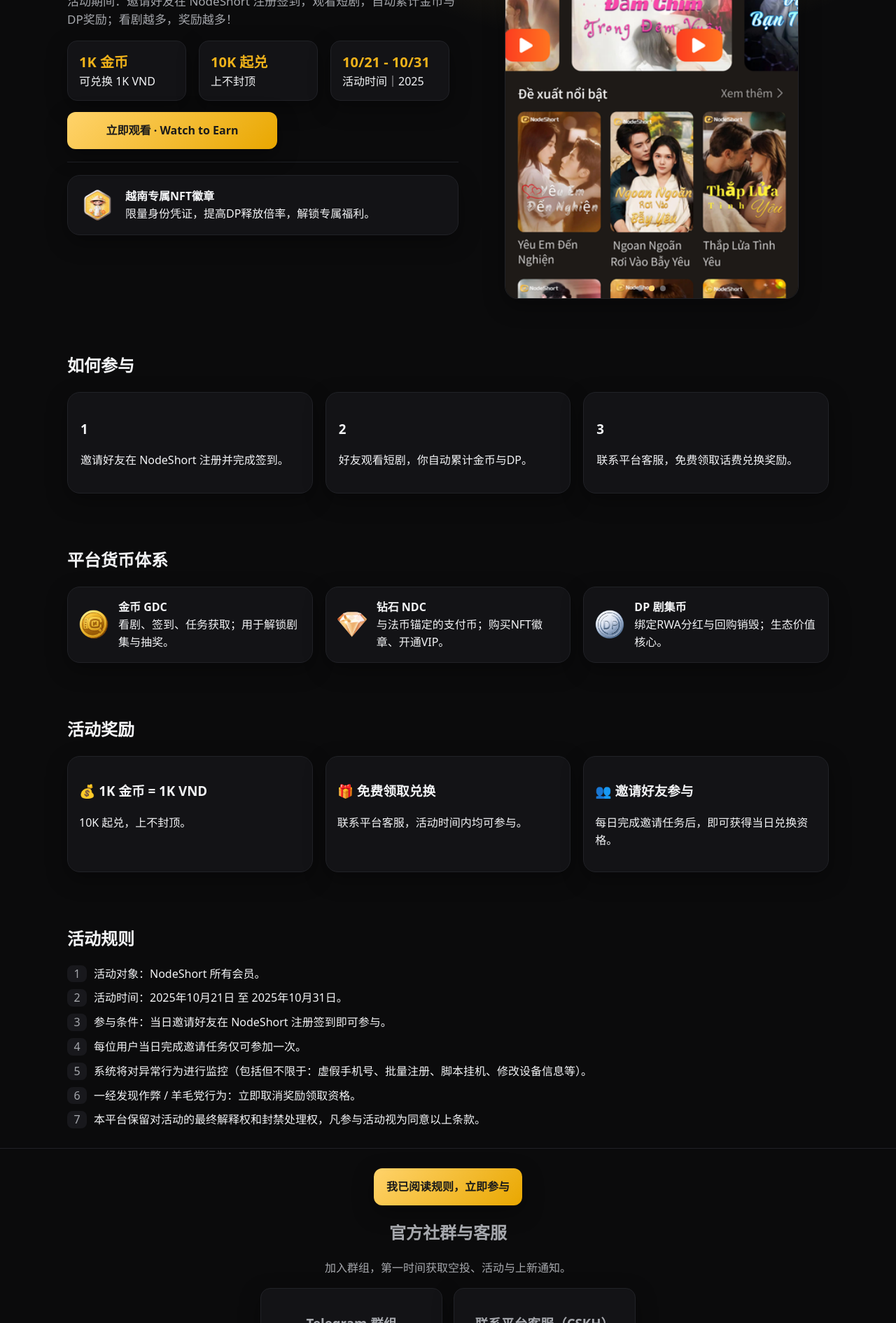
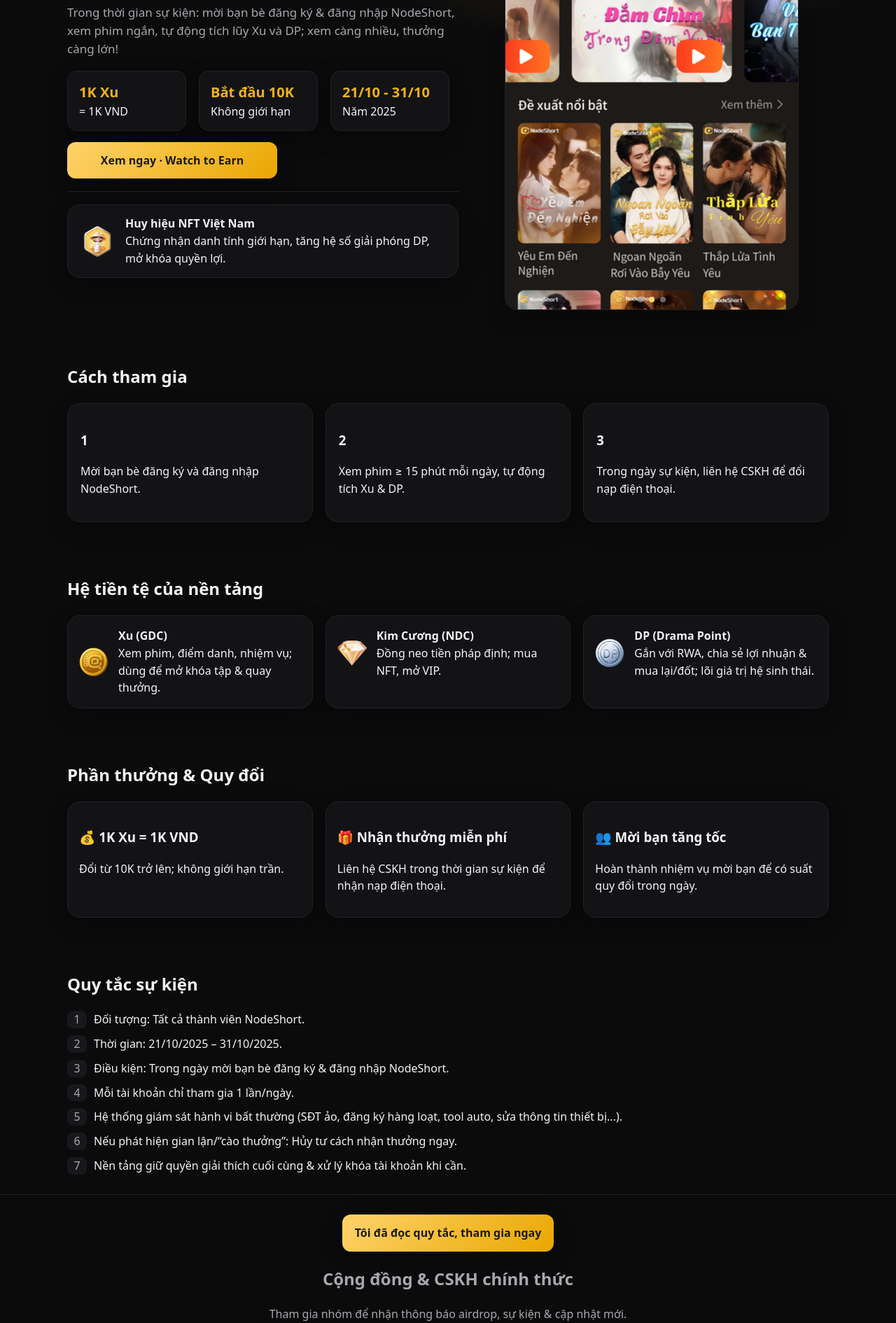
Before and after one commit to luohan245-max/nodeshort-01-gift, a plain HTML site: page nodeshort-landing-gift/index.html in a window 1280 px wide. Shown: the part 358-2248 px from the top of the page at 70% size. Drawn offline with Linux system fonts and the light colour scheme.

Commit message:
Update index.html

```diff
--- a/nodeshort-landing-gift/index.html
+++ b/nodeshort-landing-gift/index.html
@@ -1,73 +1,68 @@
 <!doctype html>
-<html lang="zh-CN" data-theme="dark">
+<html lang="vi" data-theme="dark">
 <head>
   <meta charset="utf-8" />
   <meta name="viewport" content="width=device-width, initial-scale=1, viewport-fit=cover" />
   <meta name="theme-color" content="#0b0b0c" />
-  <title>NodeShort｜邀请好友看剧，百亿话费免费充</title>
-  <meta name="description" content="NodeShort 官方网页活动：邀请好友看剧，百亿话费免费充。看剧赚金币、DP分红、NFT徽章。纯网页端体验，适配Facebook广告投放。" />
+  <title>NodeShort｜Xem phim nhận Xu – Nạp điện thoại miễn phí</title>
+  <meta name="description" content="NodeShort - Sự kiện web chính thức: Xem phim nhận Xu, DP, Kim Cương & NFT. Trải nghiệm thuần web, tối ưu cho quảng cáo Facebook." />
+  <!-- Open Graph -->
   <meta property="og:type" content="website" />
-  <meta property="og:title" content="NodeShort｜邀请好友看剧，百亿话费免费充" />
-  <meta property="og:description" content="纯网页端｜看你爱的剧，自动领取金币、DP、钻石；娱乐也是投资。" />
+  <meta property="og:title" content="NodeShort｜Xem phim nhận Xu – Nạp điện thoại miễn phí" />
+  <meta property="og:description" content="Xem phim yêu thích, tự động nhận Xu, DP, Kim Cương; Giải trí cũng là đầu tư." />
   <meta property="og:image" content="./assets/nodeshort-og-1200x630.png" />
   <meta property="og:url" content="https://www.nodeshort.com/h5/#/?code=9HKKIP" />
 
   <!-- Meta Pixel Code -->
   <script>
-  !function(f,b,e,v,n,t,s)
-  {if(f.fbq)return;n=f.fbq=function(){n.callMethod?
-  n.callMethod.apply(n,arguments):n.queue.push(arguments)};
-  if(!f._fbq)f._fbq=n;n.push=n;n.loaded=!0;n.version='2.0';
-  n.queue=[];t=b.createElement(e);t.async=!0;
-  t.src=v;s=b.getElementsByTagName(e)[0];
-  s.parentNode.insertBefore(t,s)}(window, document,'script',
-  'https://connect.facebook.net/en_US/fbevents.js');
-  fbq('init', '855402777027838');
-  fbq('track', 'PageView');
+  !function(f,b,e,v,n,t,s){if(f.fbq)return;n=f.fbq=function(){n.callMethod?
+  n.callMethod.apply(n,arguments):n.queue.push(arguments)};if(!f._fbq)f._fbq=n;
+  n.push=n;n.loaded=!0;n.version='2.0';n.queue=[];t=b.createElement(e);t.async=!0;
+  t.src=v;s=b.getElementsByTagName(e)[0];s.parentNode.insertBefore(t,s)}(window,document,'script','https://connect.facebook.net/en_US/fbevents.js');
+  fbq('init','855402777027838'); fbq('track','PageView');
   </script>
-  <noscript><img height="1" width="1" style="display:none"
-  src="https://www.facebook.com/tr?id=855402777027838&ev=PageView&noscript=1"/></noscript>
+  <noscript><img height="1" width="1" style="display:none" src="https://www.facebook.com/tr?id=855402777027838&ev=PageView&noscript=1"/></noscript>
   <!-- End Meta Pixel Code -->
 
   <style>
-    :root{
-      --bg:#0b0b0c;--card:#131316;--muted:#a6a8ad;--text:#f3f4f6;--gold:#efb21a;--accent:#e9a700;--brand:#ffd36b;--line:#212227;--shadow:0 10px 30px rgba(0,0,0,.35);
-      --btn-fg:#1a1a1a;
-    }
-    :root[data-theme="light"]{
-      --bg:#ffffff;--card:#ffffff;--muted:#5b5f66;--text:#121316;--gold:#efb21a;--accent:#e9a700;--brand:#ffcc5d;--line:#e9eaee;--shadow:0 10px 30px rgba(0,0,0,.08);
-      --btn-fg:#121316;
-    }
+    :root{--bg:#0b0b0c;--card:#131316;--muted:#a6a8ad;--text:#f3f4f6;--gold:#efb21a;--accent:#e9a700;--brand:#ffd36b;--line:#212227;--shadow:0 10px 30px rgba(0,0,0,.35);--btn-fg:#1a1a1a;}
+    :root[data-theme="light"]{--bg:#ffffff;--card:#ffffff;--muted:#5b5f66;--text:#121316;--gold:#efb21a;--accent:#e9a700;--brand:#ffcc5d;--line:#e9eaee;--shadow:0 10px 30px rgba(0,0,0,.08);--btn-fg:#121316;}
     *{box-sizing:border-box}
     html,body{margin:0;padding:0;background:var(--bg);color:var(--text);font-family:system-ui,-apple-system,Segoe UI,Roboto,Helvetica,Arial,"PingFang SC","Microsoft Yahei",sans-serif;line-height:1.55;overflow-x:hidden}
     img{display:block;max-width:100%}
     a{color:inherit;text-decoration:none;cursor:pointer}
     .container{width:min(1120px,100%);margin-inline:auto;padding:0 16px}
 
-    header{position:sticky;top:0;z-index:50;background:color-mix(in oklch, var(--bg) 90%, transparent);backdrop-filter:saturate(140%) blur(10px);border-bottom:1px solid var(--line)}
-    .nav{display:flex;align-items:center;justify-content:space-between;padding:10px 0}
+    /* Header */
+    header{position:sticky;top:0;z-index:50;background:color-mix(in oklch,var(--bg) 90%,transparent);backdrop-filter:saturate(140%) blur(10px);border-bottom:1px solid var(--line)}
+    .nav{display:flex;align-items:center;justify-content:space-between;padding:12px 0}
     .brand{display:flex;align-items:center}
     .brand img{height:80px}
     .btn{display:inline-flex;align-items:center;justify-content:center;gap:10px;border:0;border-radius:12px;padding:14px 18px;background:linear-gradient(135deg,var(--brand),var(--accent));color:var(--btn-fg);font-weight:800;box-shadow:var(--shadow);cursor:pointer;transition:.2s transform}
     .btn:hover{transform:translateY(-2px)}
     .btn.secondary{background:transparent;color:var(--text);border:1px solid var(--line)}
+    .theme-toggle{display:inline-flex;align-items:center;gap:8px;background:transparent;border:1px solid var(--line);padding:8px 10px;border-radius:10px;color:var(--muted);cursor:pointer}
 
-    .hero{padding:44px 0 28px;background:radial-gradient(60% 70% at 70% 0%, color-mix(in oklch, var(--brand) 30%, transparent), transparent 65%)}
+    /* Hero */
+    .hero{padding:56px 0 28px;background:radial-gradient(60% 70% at 70% 0%, color-mix(in oklch, var(--brand) 30%, transparent), transparent 65%)}
     .hero-grid{display:grid;grid-template-columns:1.05fr .95fr;gap:24px}
     @media (max-width:900px){.hero-grid{grid-template-columns:1fr}}
     .tag{display:inline-flex;align-items:center;gap:8px;color:#111;background:var(--brand);padding:6px 10px;border-radius:999px;font-weight:800;font-size:.9rem}
     .hero h1{margin:14px 0 10px;font-size:clamp(28px,4.2vw,44px)}
     .lead{color:var(--muted);font-size:clamp(14px,1.8vw,17px)}
 
+    /* Stats */
     .stats{display:flex;gap:18px;flex-wrap:wrap;margin:16px 0}
     .stat{background:var(--card);border:1px solid var(--line);border-radius:14px;padding:14px 16px;min-width:170px;box-shadow:var(--shadow)}
     .stat b{font-size:20px;color:var(--gold)}
 
+    /* Sections */
     .section{padding:28px 0}
     .card{background:var(--card);border:1px solid var(--line);border-radius:18px;box-shadow:var(--shadow)}
     .grid-3{display:grid;grid-template-columns:repeat(3,1fr);gap:18px}
     @media (max-width:900px){.grid-3{grid-template-columns:1fr}}
 
+    /* Token+Rules */
     .token{display:flex;gap:14px;align-items:center}
     .token img{width:42px;height:42px}
     .list{display:grid;gap:10px;margin:0;padding:0}
@@ -75,6 +70,7 @@
     .idx{background:color-mix(in oklch, var(--line) 60%, var(--bg));border-radius:8px;min-width:28px;text-align:center;color:var(--muted)}
     .hr{height:1px;background:var(--line);margin:18px 0}
 
+    /* Carousel — one image per view */
     .carousel{position:relative;overflow:hidden;border-radius:18px;border:1px solid var(--line);box-shadow:var(--shadow);width:100%;max-width:420px;margin:auto}
     .slides{display:flex;transition:transform .5s ease}
     .slides img{flex:0 0 100%;width:100%;height:100%;object-fit:cover}
@@ -83,6 +79,7 @@
     .dot.active{background:var(--brand)}
     @media (min-width:0){#carousel{aspect-ratio:9/16;max-height:80vh;}#carousel .slides{height:100%}}
 
+    /* Footer */
     footer{border-top:1px solid var(--line);padding:28px 0;color:var(--muted)}
     .footer-col{text-align:center}
     .footer-links{display:flex;flex-wrap:wrap;gap:16px;justify-content:center}
@@ -97,44 +94,46 @@
         <img src="./assets/nodeshort-logo.png" alt="NodeShort Logo" loading="lazy" decoding="async">
       </div>
       <div style="display:flex;gap:10px;align-items:center">
-        <button id="themeToggle" class="btn secondary" aria-label="切换主题">🌙/☀️ 主题</button>
-        <a href="https://www.nodeshort.com/h5/#/?code=9HKKIP" class="btn" target="_blank" rel="noopener">立即参与</a>
-        <a class="btn secondary" id="joinGroup">加入Telegram群组</a>
-        <a class="btn secondary" id="contactCS">联系客服</a>
+        <button id="themeToggle" class="theme-toggle" aria-label="Đổi giao diện">🌙/☀️ Chủ đề</button>
+        <a href="https://www.nodeshort.com/h5/#/?code=9HKKIP" class="btn" target="_blank" rel="noopener">Tham gia ngay</a>
+        <a class="btn secondary" id="joinGroup">Nhóm Telegram</a>
+        <a class="btn secondary" id="contactCS">Liên hệ CSKH</a>
       </div>
     </div>
   </header>
 
   <main>
+    <!-- Hero -->
     <section class="hero">
       <div class="container hero-grid">
         <div>
-          <span class="tag">最新活动</span>
-          <h1>🎬 邀请好友看剧，百亿话费免费充</h1>
-          <p class="lead">活动期间：邀请好友在 NodeShort 注册签到，观看短剧，自动累计金币与DP奖励；看剧越多，奖励越多！</p>
+          <span class="tag">Sự kiện mới</span>
+          <h1>🎬 Mời bạn bè xem phim, nạp điện thoại miễn phí</h1>
+          <p class="lead">Trong thời gian sự kiện: mời bạn bè đăng ký & đăng nhập NodeShort, xem phim ngắn, tự động tích lũy Xu và DP; xem càng nhiều, thưởng càng lớn!</p>
           <div class="stats">
-            <div class="stat"><b>1K 金币</b><div class="muted">可兑换 1K VND</div></div>
-            <div class="stat"><b>10K 起兑</b><div class="muted">上不封顶</div></div>
-            <div class="stat"><b>10/21 - 10/31</b><div class="muted">活动时间｜2025</div></div>
+            <div class="stat"><b>1K Xu</b><div class="muted">= 1K VND</div></div>
+            <div class="stat"><b>Bắt đầu 10K</b><div class="muted">Không giới hạn</div></div>
+            <div class="stat"><b>21/10 - 31/10</b><div class="muted">Năm 2025</div></div>
           </div>
           <div style="display:grid;grid-template-columns:1fr;gap:12px;max-width:300px">
-            <a id="cta" class="btn" href="https://www.nodeshort.com/h5/#/?code=9HKKIP" target="_blank" rel="noopener">立即观看 · Watch to Earn</a>
+            <a id="cta" class="btn" href="https://www.nodeshort.com/h5/#/?code=9HKKIP" target="_blank" rel="noopener">Xem ngay · Watch to Earn</a>
           </div>
           <div class="hr"></div>
           <div class="card" style="padding:14px;display:flex;align-items:center;gap:12px">
-            <img src="./assets/nodeshort-vietnam-badge-256.png" alt="越南专属NFT徽章" loading="lazy" decoding="async" style="width:56px;height:56px">
+            <img src="./assets/nodeshort-vietnam-badge-256.png" alt="Huy hiệu NFT Việt Nam" loading="lazy" decoding="async" style="width:56px;height:56px">
             <div>
-              <div><strong>越南专属NFT徽章</strong></div>
-              <div class="muted">限量身份凭证，提高DP释放倍率，解锁专属福利。</div>
+              <div><strong>Huy hiệu NFT Việt Nam</strong></div>
+              <div class="muted">Chứng nhận danh tính giới hạn, tăng hệ số giải phóng DP, mở khóa quyền lợi.</div>
             </div>
           </div>
         </div>
         <div>
+          <!-- Carousel -->
           <div class="carousel" id="carousel">
             <div class="slides">
-              <img src="./assets/nodeshort-app-home-768.png" alt="NodeShort 首页界面" loading="lazy" decoding="async">
-              <img src="./assets/nodeshort-app-player-768.png" alt="NodeShort 剧场界面" loading="lazy" decoding="async">
-              <img src="./assets/nodeshort-app-toplist-768.png" alt="NodeShort 排行榜界面" loading="lazy" decoding="async">
+              <img src="./assets/nodeshort-app-home-768.png" alt="Giao diện Trang chủ" loading="lazy" decoding="async">
+              <img src="./assets/nodeshort-app-player-768.png" alt="Giao diện Phim" loading="lazy" decoding="async">
+              <img src="./assets/nodeshort-app-toplist-768.png" alt="Giao diện Bảng xếp hạng" loading="lazy" decoding="async">
             </div>
             <div class="dots"><span class="dot active"></span><span class="dot"></span><span class="dot"></span></div>
           </div>
@@ -142,56 +141,60 @@
       </div>
     </section>
 
+    <!-- Cách tham gia -->
     <section class="section" id="how">
       <div class="container">
-        <h2>如何参与</h2>
+        <h2>Cách tham gia</h2>
         <div class="grid-3">
-          <div class="card" style="padding:18px"><h3>1</h3><p class="muted">邀请好友在 NodeShort 注册并完成签到。</p></div>
-          <div class="card" style="padding:18px"><h3>2</h3><p class="muted">好友观看短剧，你自动累计金币与DP。</p></div>
-          <div class="card" style="padding:18px"><h3>3</h3><p class="muted">联系平台客服，免费领取话费兑换奖励。</p></div>
+          <div class="card" style="padding:18px"><h3>1</h3><p class="muted">Mời bạn bè đăng ký và đăng nhập NodeShort.</p></div>
+          <div class="card" style="padding:18px"><h3>2</h3><p class="muted">Xem phim ≥ 15 phút mỗi ngày, tự động tích Xu & DP.</p></div>
+          <div class="card" style="padding:18px"><h3>3</h3><p class="muted">Trong ngày sự kiện, liên hệ CSKH để đổi nạp điện thoại.</p></div>
         </div>
       </div>
     </section>
 
+    <!-- Hệ tiền tệ -->
     <section class="section" id="token">
       <div class="container">
-        <h2>平台货币体系</h2>
+        <h2>Hệ tiền tệ của nền tảng</h2>
         <div class="grid-3">
           <div class="card" style="padding:16px">
-            <div class="token"><img src="./assets/nodeshort-coin-256.png" alt="金币图标"><div><b>金币 GDC</b><div class="muted">看剧、签到、任务获取；用于解锁剧集与抽奖。</div></div></div>
+            <div class="token"><img src="./assets/nodeshort-coin-256.png" alt="Xu"><div><b>Xu (GDC)</b><div class="muted">Xem phim, điểm danh, nhiệm vụ; dùng để mở khóa tập & quay thưởng.</div></div></div>
           </div>
           <div class="card" style="padding:16px">
-            <div class="token"><img src="./assets/nodeshort-diamond-256.png" alt="钻石图标"><div><b>钻石 NDC</b><div class="muted">与法币锚定的支付币；购买NFT徽章、开通VIP。</div></div></div>
+            <div class="token"><img src="./assets/nodeshort-diamond-256.png" alt="Kim Cương"><div><b>Kim Cương (NDC)</b><div class="muted">Đồng neo tiền pháp định; mua NFT, mở VIP.</div></div></div>
           </div>
           <div class="card" style="padding:16px">
-            <div class="token"><img src="./assets/nodeshort-dp-coin-256.png" alt="DP币图标"><div><b>DP 剧集币</b><div class="muted">绑定RWA分红与回购销毁；生态价值核心。</div></div></div>
+            <div class="token"><img src="./assets/nodeshort-dp-coin-256.png" alt="DP"><div><b>DP (Drama Point)</b><div class="muted">Gắn với RWA, chia sẻ lợi nhuận & mua lại/đốt; lõi giá trị hệ sinh thái.</div></div></div>
           </div>
         </div>
       </div>
     </section>
 
+    <!-- Phần thưởng -->
     <section class="section" id="rewards">
       <div class="container">
-        <h2>活动奖励</h2>
+        <h2>Phần thưởng & Quy đổi</h2>
         <div class="grid-3">
-          <div class="card" style="padding:16px"><h3>💰 1K 金币 = 1K VND</h3><p class="muted">10K 起兑，上不封顶。</p></div>
-          <div class="card" style="padding:16px"><h3>🎁 免费领取兑换</h3><p class="muted">联系平台客服，活动时间内均可参与。</p></div>
-          <div class="card" style="padding:16px"><h3>👥 邀请好友参与</h3><p class="muted">每日完成邀请任务后，即可获得当日兑换资格。</p></div>
+          <div class="card" style="padding:16px"><h3>💰 1K Xu = 1K VND</h3><p class="muted">Đổi từ 10K trở lên; không giới hạn trần.</p></div>
+          <div class="card" style="padding:16px"><h3>🎁 Nhận thưởng miễn phí</h3><p class="muted">Liên hệ CSKH trong thời gian sự kiện để nhận nạp điện thoại.</p></div>
+          <div class="card" style="padding:16px"><h3>👥 Mời bạn tăng tốc</h3><p class="muted">Hoàn thành nhiệm vụ mời bạn để có suất quy đổi trong ngày.</p></div>
         </div>
       </div>
     </section>
 
+    <!-- Quy tắc -->
     <section class="section" id="rules">
       <div class="container">
-        <h2>活动规则</h2>
+        <h2>Quy tắc sự kiện</h2>
         <ul class="list">
-          <li><span class="idx">1</span><span>活动对象：NodeShort 所有会员。</span></li>
-          <li><span class="idx">2</span><span>活动时间：2025年10月21日 至 2025年10月31日。</span></li>
-          <li><span class="idx">3</span><span>参与条件：当日邀请好友在 NodeShort 注册签到即可参与。</span></li>
-          <li><span class="idx">4</span><span>每位用户当日完成邀请任务仅可参加一次。</span></li>
-          <li><span class="idx">5</span><span>系统将对异常行为进行监控（包括但不限于：虚假手机号、批量注册、脚本挂机、修改设备信息等）。</span></li>
-          <li><span class="idx">6</span><span>一经发现作弊 / 羊毛党行为：立即取消奖励领取资格。</span></li>
-          <li><span class="idx">7</span><span>本平台保留对活动的最终解释权和封禁处理权，凡参与活动视为同意以上条款。</span></li>
+          <li><span class="idx">1</span><span>Đối tượng: Tất cả thành viên NodeShort.</span></li>
+          <li><span class="idx">2</span><span>Thời gian: 21/10/2025 – 31/10/2025.</span></li>
+          <li><span class="idx">3</span><span>Điều kiện: Trong ngày mời bạn bè đăng ký & đăng nhập NodeShort.</span></li>
+          <li><span class="idx">4</span><span>Mỗi tài khoản chỉ tham gia 1 lần/ngày.</span></li>
+          <li><span class="idx">5</span><span>Hệ thống giám sát hành vi bất thường (SĐT ảo, đăng ký hàng loạt, tool auto, sửa thông tin thiết bị...).</span></li>
+          <li><span class="idx">6</span><span>Nếu phát hiện gian lận/“cào thưởng”: Hủy tư cách nhận thưởng ngay.</span></li>
+          <li><span class="idx">7</span><span>Nền tảng giữ quyền giải thích cuối cùng & xử lý khóa tài khoản khi cần.</span></li>
         </ul>
       </div>
     </section>
@@ -200,14 +203,14 @@
   <footer>
     <div class="container">
       <div class="footer-col">
-        <a href="https://www.nodeshort.com/h5/#/?code=9HKKIP" class="btn" target="_blank" rel="noopener">我已阅读规则，立即参与</a>
+        <a href="https://www.nodeshort.com/h5/#/?code=9HKKIP" class="btn" target="_blank" rel="noopener">Tôi đã đọc quy tắc, tham gia ngay</a>
       </div>
       <div class="footer-col" style="margin-top:18px">
-        <h2>官方社群与客服</h2>
-        <p class="muted">加入群组，第一时间获取空投、活动与上新通知。</p>
+        <h2>Cộng đồng & CSKH chính thức</h2>
+        <p class="muted">Tham gia nhóm để nhận thông báo airdrop, sự kiện & cập nhật mới.</p>
         <div class="footer-links">
-          <div class="footer-card" id="footerGroup"><h3>Telegram 群组</h3></div>
-          <div class="footer-card" id="footerCS"><h3>联系平台客服（CSKH）</h3></div>
+          <div class="footer-card" id="footerGroup"><h3>Nhóm Telegram</h3></div>
+          <div class="footer-card" id="footerCS"><h3>Liên hệ CSKH (CSKH)</h3></div>
         </div>
       </div>
       <div class="brand" style="margin-top:24px;text-align:center;justify-content:center;display:flex;align-items:center">
@@ -218,6 +221,7 @@
   </footer>
 
   <script>
+    // Theme toggle
     const root=document.documentElement; const key='ns_theme';
     const setTheme=t=>{root.setAttribute('data-theme',t);localStorage.setItem(key,t)};
     setTheme(localStorage.getItem(key)||'dark');
@@ -225,16 +229,18 @@
       setTheme(root.getAttribute('data-theme')==='dark'?'light':'dark');
     });
 
+    // Carousel (one per view)
     const carousel=document.getElementById('carousel');
     const slides=carousel.querySelector('.slides');
     const dots=[...carousel.querySelectorAll('.dot')];
     let idx=0; const go=i=>{idx=i%3; if(idx<0) idx+=3; slides.style.transform=`translateX(-${idx*100}%)`; dots.forEach((d,k)=>d.classList.toggle('active',k===idx))};
     setInterval(()=>go(idx+1),3500);
 
-    // 防止滚动跳回顶部（去除锚点副作用）
+    // Prevent auto jump to top by hash
     window.addEventListener('scroll',()=>{try{history.replaceState(null,'',' ')}catch(e){}},{passive:true});
 
-    const openNew = url => window.open(url,'_blank');
+    // Hidden links click-to-open
+    const openNew=url=>window.open(url,'_blank');
     document.getElementById('joinGroup').onclick=()=>openNew('https://t.me/NodeShortVN');
     document.getElementById('contactCS').onclick=()=>openNew('https://t.me/NodeShort001');
     document.getElementById('footerGroup').onclick=()=>openNew('https://t.me/NodeShortVN');
```
